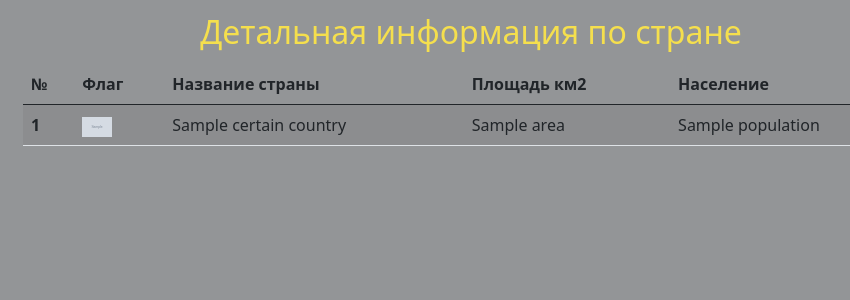
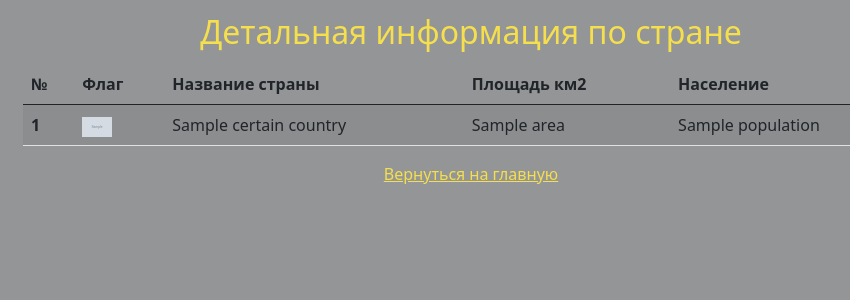
Before and after one commit to SacrumImp/LabW_DIA, a Django app: template Lab8/Lab8/polls/templates/polls/detail.html in a window 1280 px wide. Shown: the top 300 px of the page, without its empty margins (169-1019 px from the left). Run offline with Django 3.2, Linux system fonts and the light colour scheme; the template is opened without the code that fills it: most values are stand-ins (such as "Sample title", 1, 10 or a date in 2020); grey boxes marked "Sample" are stand-in pictures.

Commit message:
добавление возврата на главную в лр8

```diff
--- a/Lab8/Lab8/polls/templates/polls/detail.html
+++ b/Lab8/Lab8/polls/templates/polls/detail.html
@@ -35,6 +35,9 @@
                     </tbody>
                 </table>
             </div>
+            <div style="text-align: center;">
+                <a style="color: #F5DF4D; margin: 1%;" href="{%url 'master'%}">Вернуться на главную</a>
+            </div>
         {% else %}
             <p style="color: #F5DF4D; text-align: center; margin-top: 10%;">Нет детальной информации по стране.</p>
        {% endif %}
--- a/Lab8/Lab8/polls/urls.py
+++ b/Lab8/Lab8/polls/urls.py
@@ -3,6 +3,6 @@ from django.urls import path
 from . import views
 
 urlpatterns = [
-    path('', views.index, name='index'),
+    path('', views.index, name='master'),
     path('<int:id>/', views.detail, name='detail'),
 ]
```
Also changed, not shown: 1 other file.
